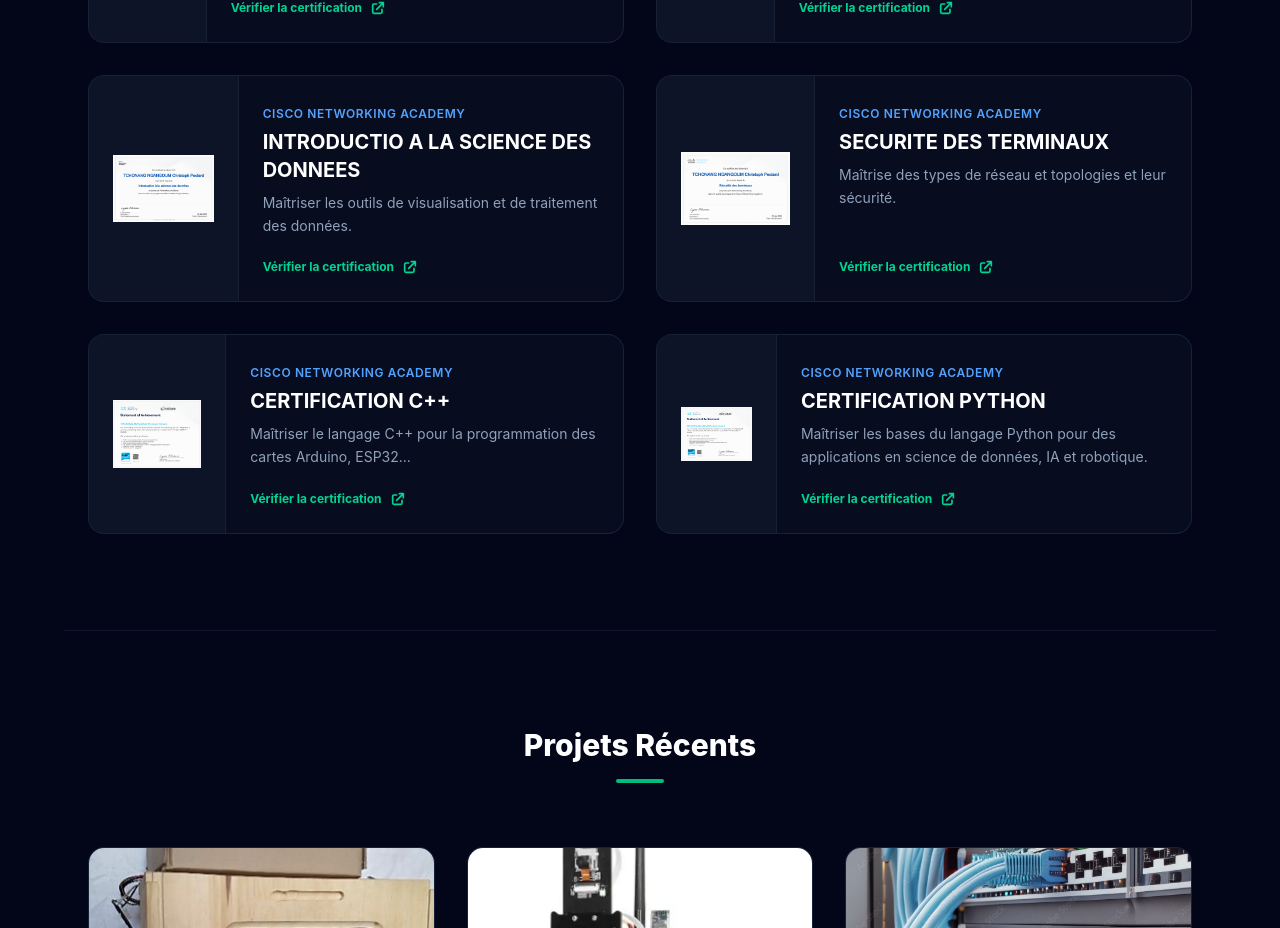
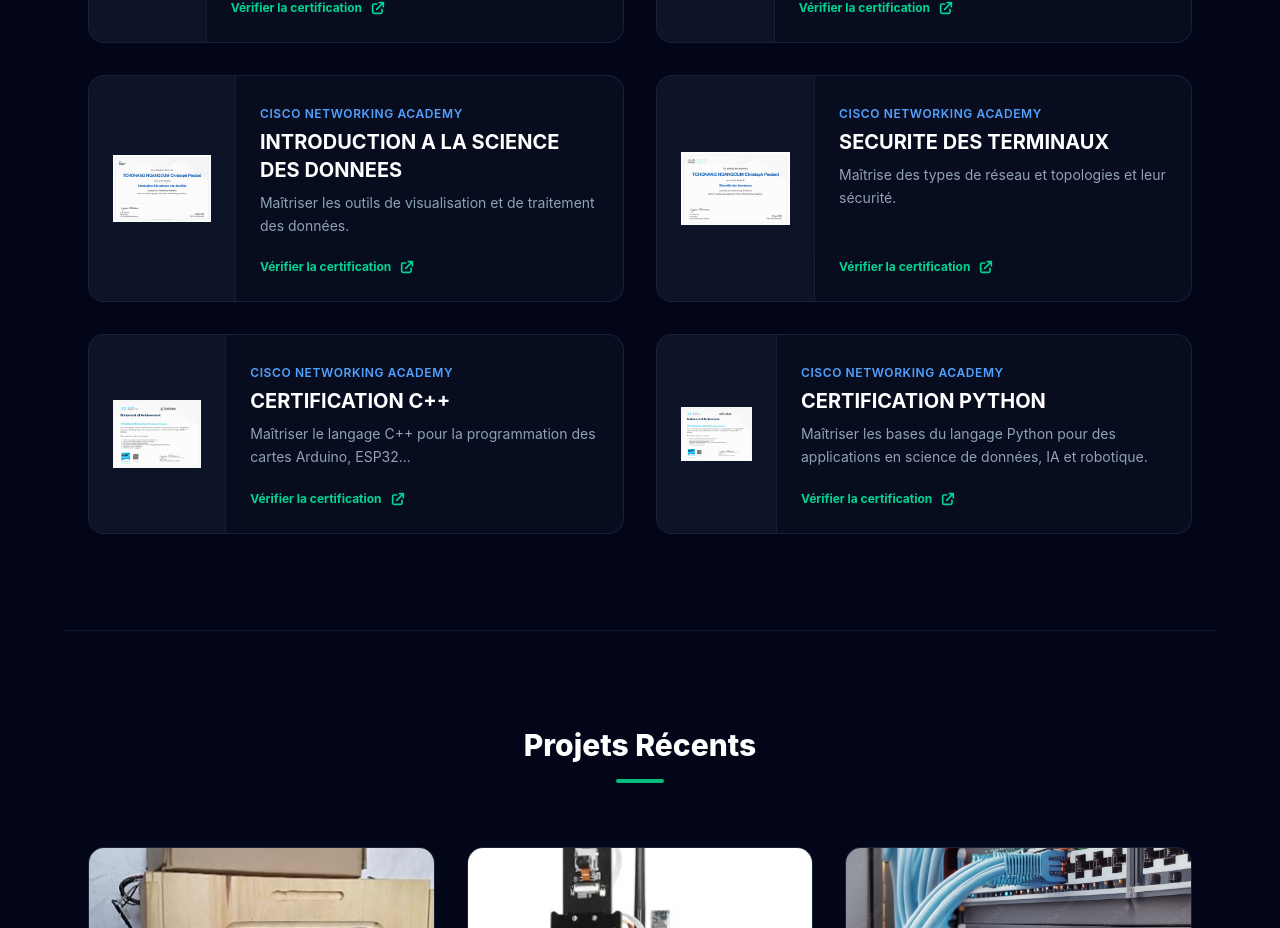
Before and after one commit to tchonang237/portfolio, a Vue app: page / in a window 1280 px wide. Shown: the part 3300-4228 px from the top of the page. Built offline with nearby package versions, Linux system fonts and the light colour scheme.

Commit message:
mettre à jour les couleurs

```diff
--- a/src/data.js
+++ b/src/data.js
@@ -104,7 +104,7 @@ export const portfolioData = {
     },
     {
       id: 5,
-      titre: "INTRODUCTIO A LA SCIENCE DES DONNEES",
+      titre: "INTRODUCTION A LA SCIENCE DES DONNEES",
       organisme: "Cisco Networking Academy",
       image: "/data.png",
       lienVerification: "https://www.credly.com/badges/1cdcb390-e773-4830-af39-e629c0e62b6f/public_url",
```
